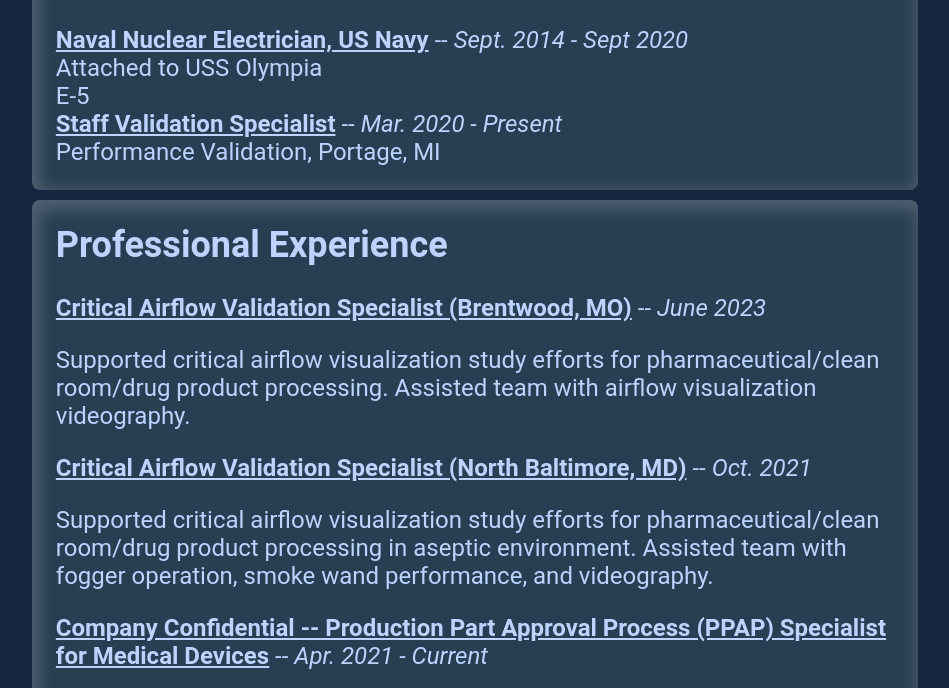
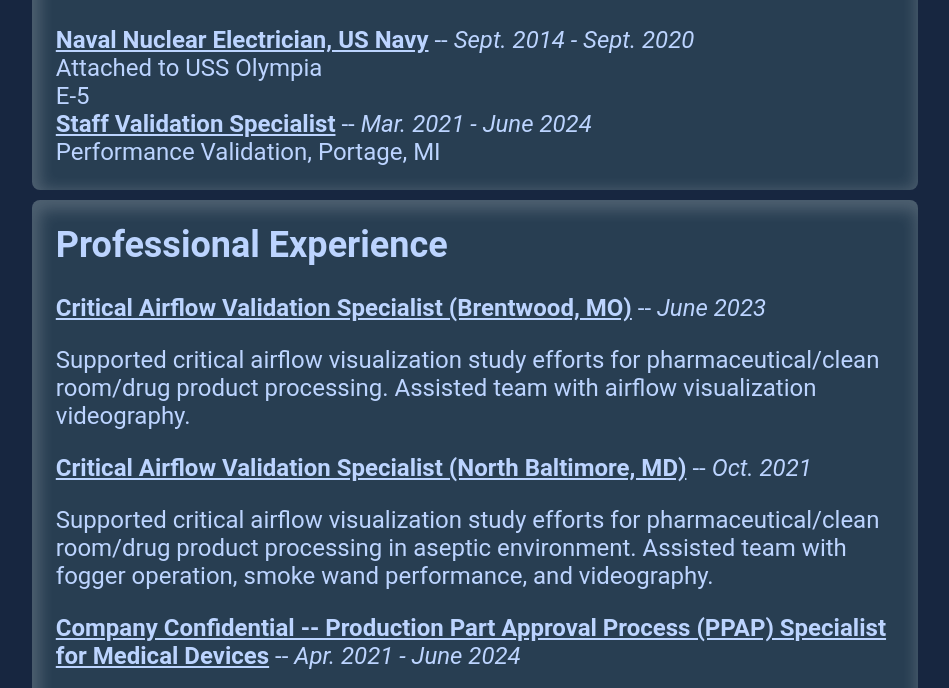
Before and after one commit to Raymi306/personal-site-christian-pinter, a website built with webpack: page src/index.html in a window 1280 px wide. Shown: the part 592-1280 px from the top of the page, without its empty margins (165-1114 px from the left). Built offline with nearby package versions, Linux system fonts and the light colour scheme.

Commit message:
update and fix dates

```diff
--- a/src/index.html
+++ b/src/index.html
@@ -24,11 +24,11 @@
         <div class="pane radiused">
             <h2>Employment</h2>
             <br>
-            <b><u>Naval Nuclear Electrician, US Navy</u></b> -- <i>Sept. 2014 - Sept 2020</i>
+            <b><u>Naval Nuclear Electrician, US Navy</u></b> -- <i>Sept. 2014 - Sept. 2020</i>
             <br> Attached to USS Olympia
             <br> E-5
             <br>
-            <b><u>Staff Validation Specialist</u></b> -- <i>Mar. 2020 - Present</i>
+            <b><u>Staff Validation Specialist</u></b> -- <i>Mar. 2021 - June 2024</i>
             <br> Performance Validation, Portage, MI
         </div>
         <div class="pane radiused">
@@ -42,7 +42,7 @@
             <p>
                 Supported critical airflow visualization study efforts for pharmaceutical/clean room/drug product processing in aseptic environment. Assisted team with fogger operation, smoke wand performance, and videography.
             </p>
-            <b><u>Company Confidential -- Production Part Approval Process (PPAP) Specialist for Medical Devices</b></u> -- <i>Apr. 2021 - Current</i>
+            <b><u>Company Confidential -- Production Part Approval Process (PPAP) Specialist for Medical Devices</b></u> -- <i>Apr. 2021 - June 2024</i>
             <p>
                 Support the quality review of manufacturing documentation submitted by client's third-party suppliers of critical PCBAs for multiple major new product developments. Act as a client quality point-of-contact with third-party suppliers to communicate quality document, test method validation, equipment validation, and process validation requirements.
             </p>
```
